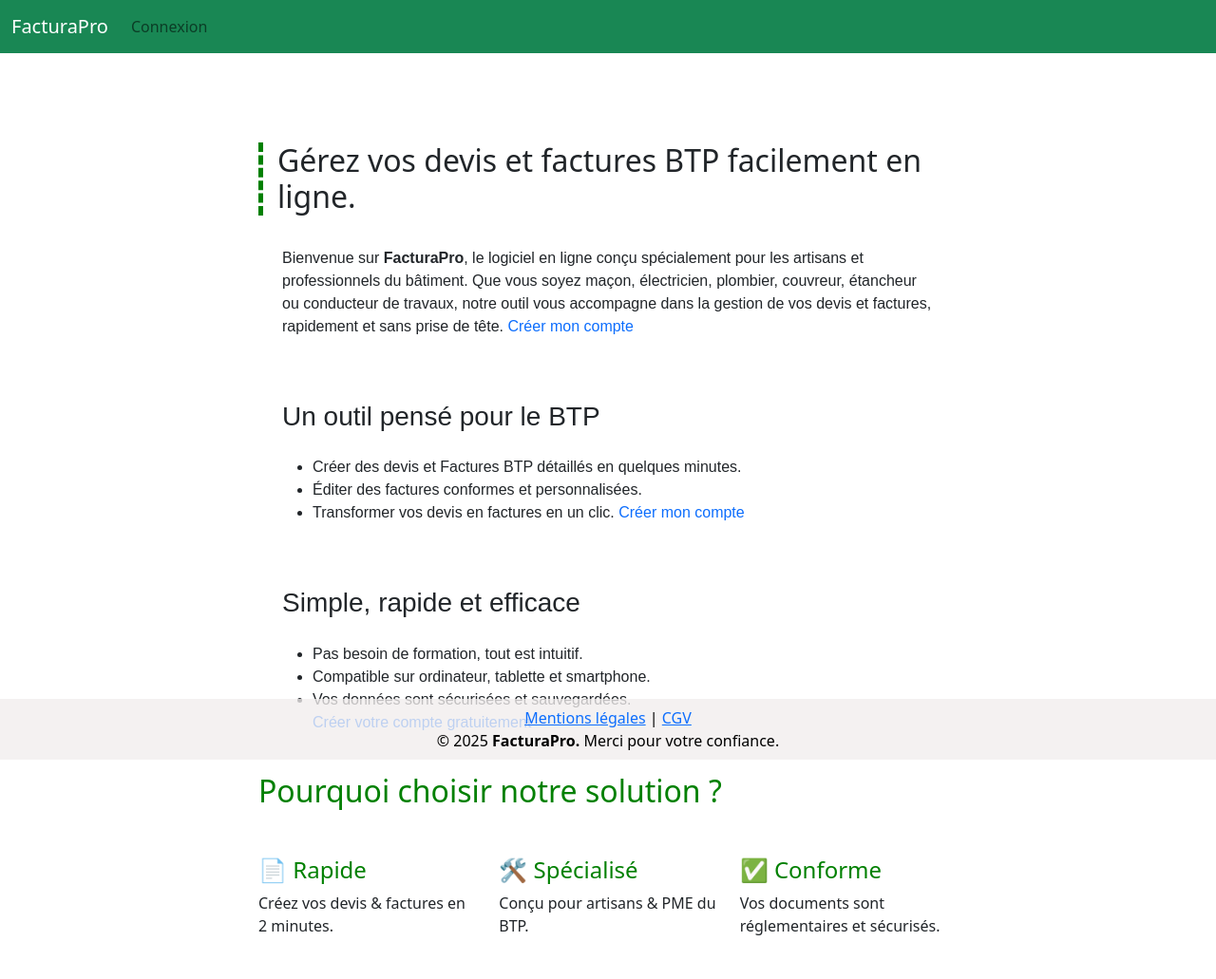
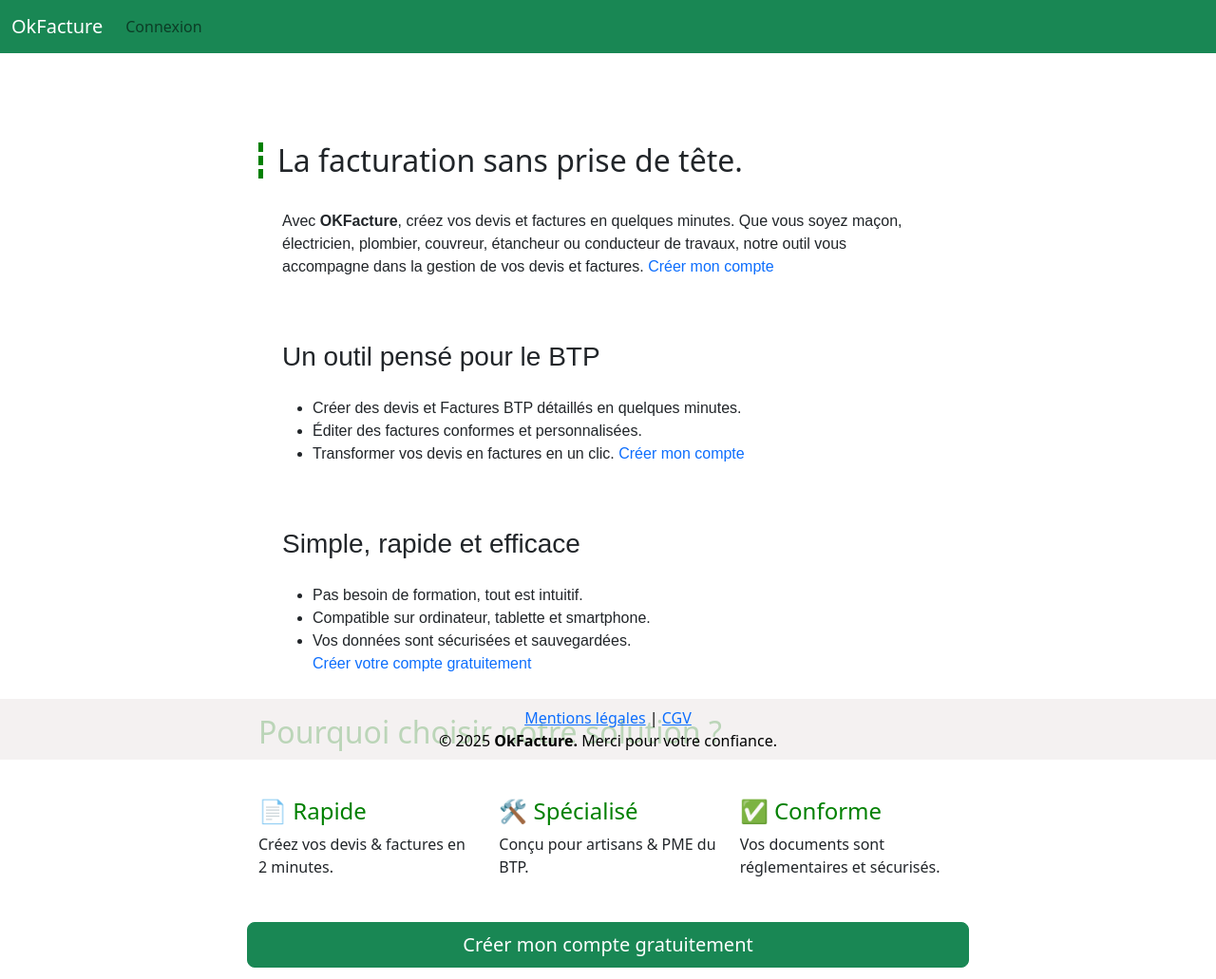
Before and after one commit to makan-dianka/InvoiceApp, a Django app: page / in a window 1280 px wide. Shown: the top 1031 px of the page at 95% size. Run offline with Django 5.2, Linux system fonts and the light colour scheme; parts of the project's set-up code (start-up, migrations or seed data) failed here and were passed over.

Commit message:
change saas name and update some text

```diff
--- a/factures/templates/factures/home.html
+++ b/factures/templates/factures/home.html
@@ -17,12 +17,12 @@
     <div class="container">
         <div class="row justify-content-center main-top">
             <div class="col-md-8">
-                <h2 class="dash-title">Gérez vos devis et factures BTP facilement en ligne.</h2>
+                <h2 class="dash-title">La facturation sans prise de tête.</h2>
 
                 <section class="welcome dashboard">
                     <p>
-                        Bienvenue sur <strong>FacturaPro</strong>, le logiciel en ligne conçu spécialement pour les artisans et professionnels du bâtiment.
-                        Que vous soyez maçon, électricien, plombier, couvreur, étancheur ou conducteur de travaux, notre outil vous accompagne dans la gestion de vos devis et factures, rapidement et sans prise de tête. <a href="{% url 'accounts:register' %}">Créer mon compte</a>
+                        Avec <strong>OKFacture</strong>, créez vos devis et factures en quelques minutes.
+                        Que vous soyez maçon, électricien, plombier, couvreur, étancheur ou conducteur de travaux, notre outil vous accompagne dans la gestion de vos devis et factures. <a href="{% url 'accounts:register' %}">Créer mon compte</a>
                     </p>
                 </section>
 
--- a/templates/layout/footer.html
+++ b/templates/layout/footer.html
@@ -10,6 +10,6 @@
 <footer style="color: black; text-align: center; padding: 8px" class="footer">
     <div>
         <a href="{% url 'accounts:legal' %}">Mentions légales</a> | <a href="{% url 'accounts:legal' %}#cgv">CGV</a> <br />
-        &copy; {% now 'Y' %} <strong>FacturaPro.</strong> Merci pour votre confiance.
+        &copy; {% now 'Y' %} <strong>OkFacture.</strong> Merci pour votre confiance.
     </div>
 </footer>
--- a/templates/layout/navbar.html
+++ b/templates/layout/navbar.html
@@ -1,6 +1,6 @@
 <nav class="navbar navbar-expand-lg fixed-top bg-success">
     <div class="container-fluid">
-      <a class="navbar-brand text-white" href="{% url 'factures:home' %}">FacturaPro</a>
+      <a class="navbar-brand text-white" href="{% url 'factures:home' %}">OkFacture</a>
       <button class="navbar-toggler" type="button" data-bs-toggle="collapse" data-bs-target="#navbarNav" aria-controls="navbarNav" aria-expanded="false" aria-label="Toggle navigation">
         <span class="navbar-toggler-icon"></span>
       </button>
```
